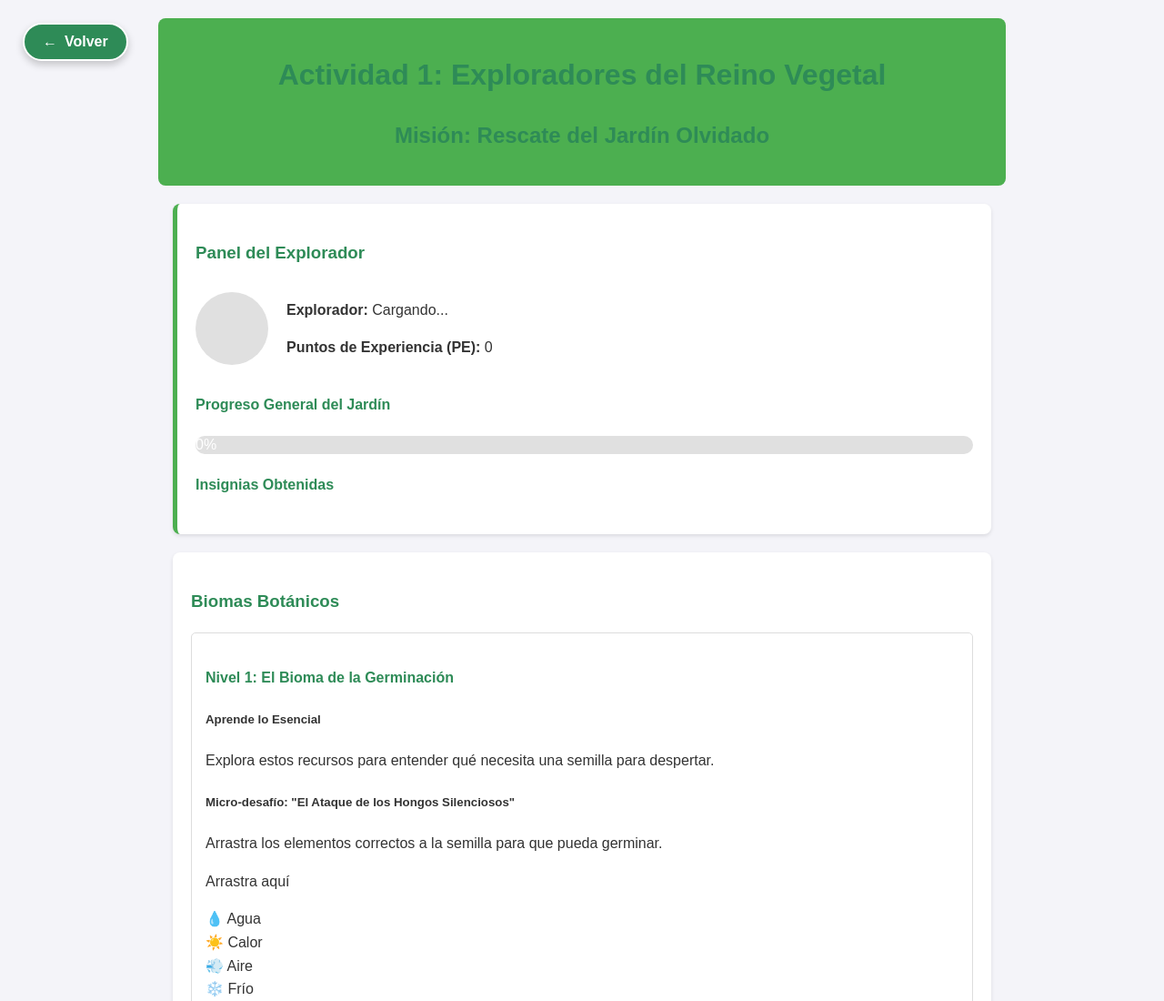
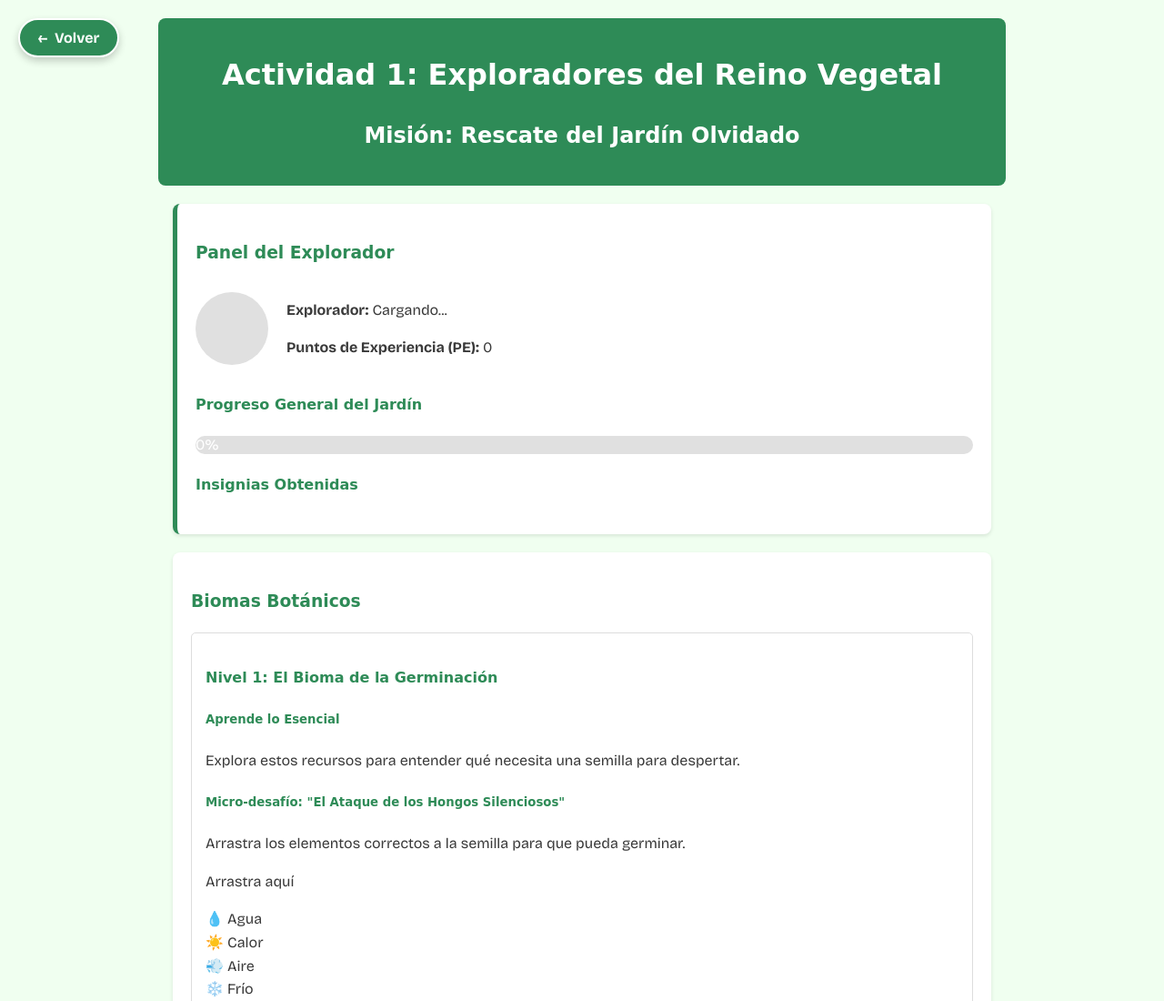
Before and after one commit to juancuellar030/exploradores-reino-vegetal, a plain HTML site: page actividad1.html in a window 1280 px wide. Shown: the top 1100 px of the page at 91% size. Drawn offline with nearby package versions, Linux system fonts and the light colour scheme; a web font is replaced by a local one.

Commit message:
Update style.css

```diff
--- a/style.css
+++ b/style.css
@@ -4,15 +4,29 @@
     --secondary-green: #6B8E23;
     --light-bg: #F0FFF0;
     --dark-text: #3a3a3a;
-    --font-family: 'Poppins', sans-serif;
+
+    /* --- FONT DEFINITIONS --- */
+    --font-title: 'Slackey', cursive;
+    --font-body: 'Bricolage Grotesque', sans-serif;
 }
 
 body {
-    font-family: var(--font-family);
+    font-family: var(--font-body); /* Default font for all text */
     background-color: var(--light-bg);
     color: var(--dark-text);
+    line-height: 1.6;
     margin: 0;
     padding: 20px;
+}
+
+/* --- APPLY TITLE FONT TO ALL HEADINGS --- */
+h1, h2, h3, h4, h5, h6 {
+    font-family: var(--font-title);
+    color: var(--primary-green);
+}
+
+button {
+    font-family: var(--font-body); /* Ensure buttons are readable */
 }
 
 /* --- WELCOME PAGE STYLES --- */
@@ -44,12 +58,14 @@ body {
 }
 
 .main-title {
-    font-size: 3.5rem;
+    font-family: var(--font-title);
+    font-size: 4.5rem;
     color: var(--primary-green);
     margin: 0;
 }
 
 .subtitle {
+    font-family: var(--font-body); /* Subtitles should use the body font */
     font-size: 1.5rem;
     color: var(--secondary-green);
     margin-bottom: 30px;
@@ -99,6 +115,7 @@ body {
 }
 .avatar-creator {
     display: flex;
+    align-items: center;
     gap: 50px;
     margin: 30px 0;
 }
@@ -147,7 +164,40 @@ body {
     background-color: var(--primary-green);
 }
 
-/* --- ACTIVITY 1 STYLES (UPDATED) --- */
+/* --- ACTIVITY 1 PAGE STYLES --- */
+.activity-page main {
+    width: 100%;
+    max-width: 900px;
+    margin: auto; /* Center the main content */
+}
+
+.activity-page header {
+    background-color: var(--primary-green);
+    color: white;
+    padding: 1rem;
+    text-align: center;
+    width: 100%;
+    max-width: 900px;
+    border-radius: 8px;
+    margin: 0 auto 20px auto; /* Center the header */
+}
+/* Titles inside the green header should be white */
+.activity-page header h1, .activity-page header h2 {
+    color: white;
+}
+
+.activity-page section {
+    background: white;
+    padding: 20px;
+    margin-bottom: 20px;
+    border-radius: 8px;
+    box-shadow: 0 2px 4px rgba(0,0,0,0.1);
+}
+
+#panel-de-control {
+    border-left: 5px solid var(--primary-green);
+}
+
 #info-jugador {
     display: flex;
     align-items: center;
@@ -160,63 +210,6 @@ body {
     border-radius: 50%;
     background-color: #e0e0e0;
 }
-/* Insignias now use SVG which is better for scaling */
-.insignia {
-    width: 60px;
-    height: 60px;
-    filter: grayscale(100%);
-    opacity: 0.4;
-}
-.insignia.obtenida {
-    filter: none;
-    opacity: 1;
-}
-
-/* (Include other styles from the previous response here) */
-
-body {
-    font-family: 'Arial', sans-serif;
-    background-color: #f4f4f9;
-    color: #333;
-    line-height: 1.6;
-    margin: 0;
-    padding: 20px;
-    display: flex;
-    flex-direction: column;
-    align-items: center;
-}
-
-header {
-    background-color: #4CAF50;
-    color: white;
-    padding: 1rem;
-    text-align: center;
-    width: 100%;
-    max-width: 900px;
-    border-radius: 8px;
-    margin-bottom: 20px;
-}
-
-main {
-    width: 100%;
-    max-width: 900px;
-}
-
-section {
-    background: white;
-    padding: 20px;
-    margin-bottom: 20px;
-    border-radius: 8px;
-    box-shadow: 0 2px 4px rgba(0,0,0,0.1);
-}
-
-h1, h2, h3, h4 {
-    color: #2E8B57;
-}
-
-#panel-de-control {
-    border-left: 5px solid #4CAF50;
-}
 
 .barra-progreso-contenedor {
     width: 100%;
@@ -228,7 +221,7 @@ h1, h2, h3, h4 {
 .barra-progreso-relleno {
     width: 0%; /* Se actualizará con JS */
     height: 20px;
-    background-color: #4CAF50;
+    background-color: var(--primary-green);
     border-radius: 10px;
     text-align: center;
     color: white;
@@ -244,11 +237,15 @@ h1, h2, h3, h4 {
 .insignia {
     width: 60px;
     height: 60px;
-    opacity: 0.3; /* Empiezan opacas */
+    filter: grayscale(100%); /* Start as gray */
+    opacity: 0.5;
+    transition: all 0.3s;
 }
 
 .insignia.obtenida {
+    filter: none; /* Remove gray when obtained */
     opacity: 1;
+    transform: scale(1.1);
 }
 
 .bioma {
@@ -267,8 +264,8 @@ h1, h2, h3, h4 {
     color: #999;
 }
 
-button {
-    background-color: #5cb85c;
+.cuestionario button {
+    background-color: var(--secondary-green);
     color: white;
     border: none;
     padding: 10px 15px;
@@ -277,44 +274,38 @@ button {
     margin: 5px;
 }
 
-button:hover {
-    background-color: #4cae4c;
+.cuestionario button:hover {
+    background-color: var(--primary-green);
 }
 
-#feedback-1 {
+.feedback {
     margin-top: 10px;
     font-weight: bold;
 }
 
 /* --- BACK BUTTON STYLES --- */
-/* Add this to the end of style.css */
-
 .back-button {
-    position: fixed; /* Keeps it in place even when scrolling */
+    position: fixed;
     top: 20px;
     left: 20px;
-    z-index: 1000; /* Ensures it stays on top of other content */
-
+    z-index: 1000;
     background-color: var(--primary-green);
     color: white;
-    font-family: var(--font-family);
+    font-family: var(--font-body); /* Use readable font */
     font-size: 16px;
-    font-weight: bold;
-
+    font-weight: 700;
     border: 2px solid white;
-    border-radius: 50px; /* Makes it a pill shape */
+    border-radius: 50px;
     padding: 10px 20px;
-
     cursor: pointer;
     display: flex;
     align-items: center;
-    gap: 8px; /* Space between arrow and text */
-
+    gap: 8px;
     box-shadow: 0 4px 8px rgba(0,0,0,0.2);
     transition: transform 0.2s ease-out, background-color 0.2s;
 }
 
 .back-button:hover {
     background-color: var(--secondary-green);
-    transform: scale(1.05); /* Slightly enlarges on hover */
+    transform: scale(1.05);
 }
```
